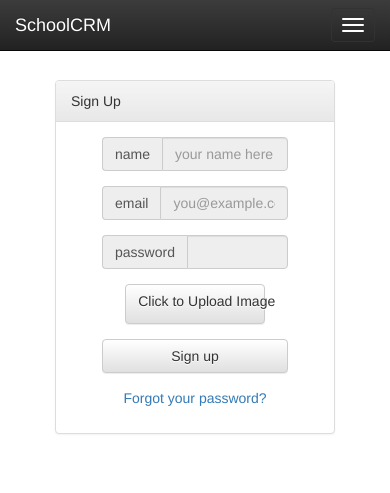
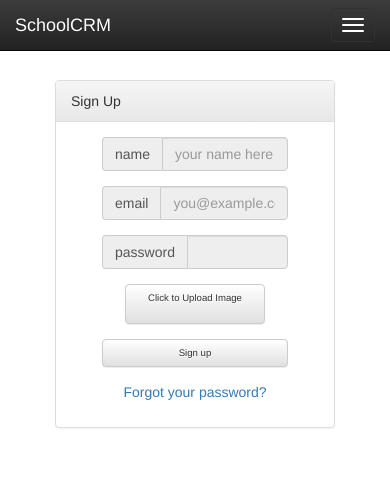
Before and after one commit to Darkmift/AuthApp, a PHP site: template resources/views/auth/signup.twig in a window 390 px wide. Shown: the top 493 px of the page. Run offline with PHP 8.4, Linux system fonts and the light colour scheme; the template is opened without the code that fills it: most values are stand-ins (such as "Sample title", 1, 10 or a date in 2020); some libraries are stand-ins or nearby versions.

Commit message:
minor fixes to pathing and case sensitive issues(#%^$ linux)

```diff
--- a/bootstrap/app.php
+++ b/bootstrap/app.php
@@ -1,6 +1,6 @@
 <?php
+session_start();
 use Respect\Validation\Validator as v;
-session_start();
 
 require __DIR__ . '/../vendor/autoload.php';
 
@@ -8,7 +8,7 @@ require __DIR__ . '/../vendor/autoload.php';
 // var_dump($user);
 // die();
 
-$app = new \Slim\app([
+$app = new \Slim\App([
     'settings' => [
         'displayErrorDetails' => true,
         'db' => [
--- a/bootstrap/container.php
+++ b/bootstrap/container.php
@@ -46,4 +46,4 @@ $container['csrf'] = function ($container) {
 };
 
 //upload dir for images
-$container['upload_directory'] = __DIR__ . '/../resources/images';
+$container['upload_directory'] = __DIR__.'/../resources/images';
--- a/public/css/css.css
+++ b/public/css/css.css
@@ -1,21 +1,37 @@
+html {
+    font-size: 1rem;
+}
+
+@media only screen and (max-width: 500px) {
+    .btn {
+        font-size: 0.8rem!important;
+    }
+}
+
+@media only screen and (max-width: 400px) {
+    .btn {
+        font-size: 0.6rem!important;
+    }
+}
+
 body {
     padding: 80px 40px 40px 40px;
 }
 
 .form-span {
-    text-align: left!important;
-    width: 15%!important;
+    text-align: left !important;
+    width: 15% !important;
 }
 
 .input-group {
-    margin-left: 12.5%!important;
-    width: 75%!important;
+    margin-left: 12.5% !important;
+    width: 75% !important;
 }
 
 .help-block {
-    text-align: left!important;
+    text-align: left !important;
     display: inline-block !important;
-    width: 100%!important;
+    width: 100% !important;
 }
 
 
@@ -27,7 +43,7 @@ input[readonly] {
 }
 
 .homeimg {
-    width: 10vw!important;
+    width: 10vw !important;
     height: auto;
     display: flex;
     justify-content: center;
--- a/public/index.php
+++ b/public/index.php
@@ -1,5 +1,6 @@
 <?php
-
+// echo phpversion();
+// die;
 require __DIR__ . '/../bootstrap/app.php';
 
 $app->run();
--- a/resources/views/home.twig
+++ b/resources/views/home.twig
@@ -14,7 +14,7 @@
                     {% endif %}
                 </div>
                 <div class="panel-body panel-flexfix">
-                    <img src=" {{ base_url()}}/../resources/images/{{ auth.user.id }}.jpg" class="img2 img-circle" alt="user image">
+                    <img src="{{ base_url()}}/../resources/images/{{ auth.user.id }}.jpg" class="img2 img-circle" alt="user image">
                 </form>
             </div>
         </div>
```
Also changed, not shown: app/Controllers/Auth/AuthControllerSignUp.php (+8 -4 lines), 1 other file.
